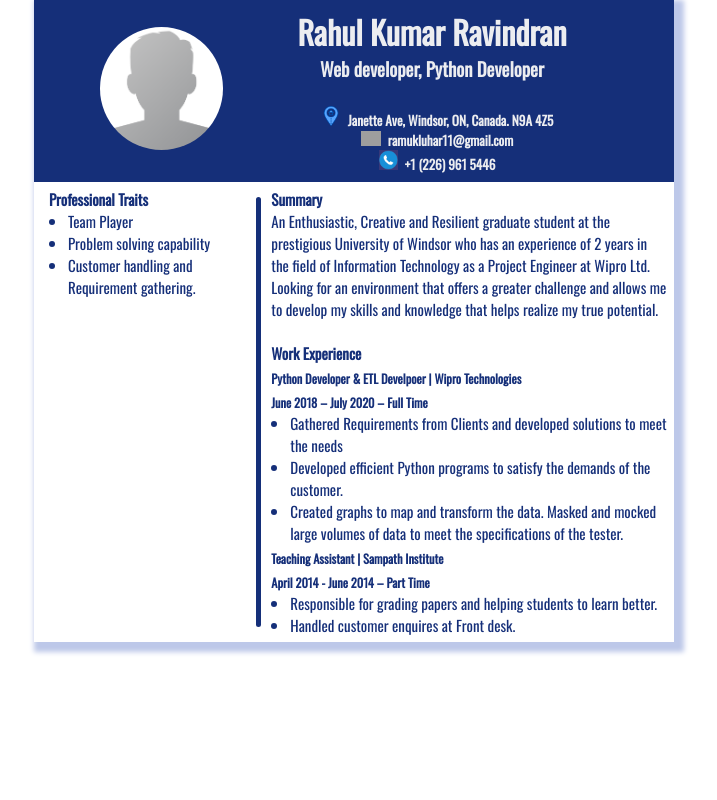
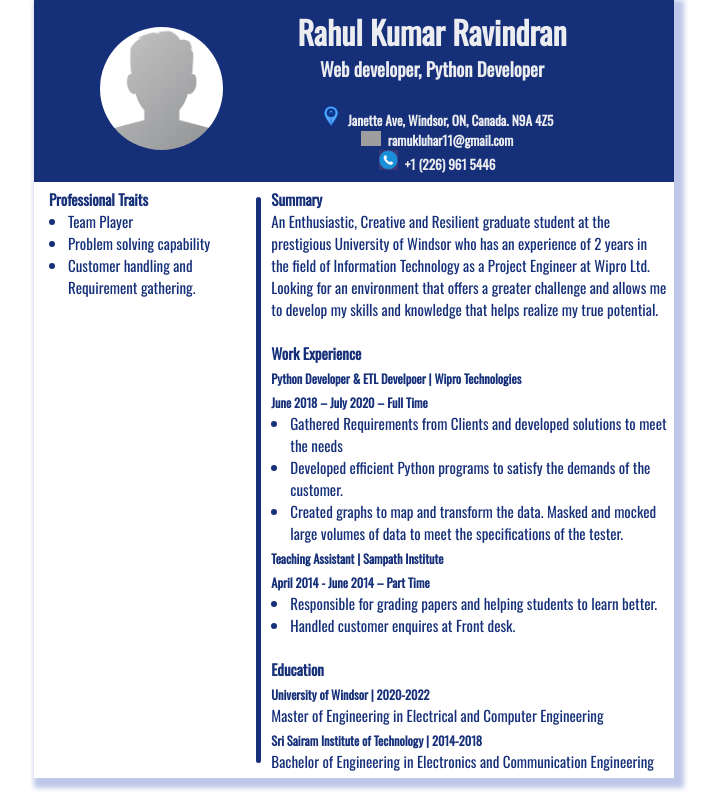
Before and after one commit to rahulkumarravindran/my-resume, a React (Create React App) app: page / in a window 1280 px wide. Shown: the whole page, without its empty margins (286-1003 px from the left). Built offline with nearby package versions, Linux system fonts and the light colour scheme; grey boxes are pictures that could not be loaded.

Commit message:
education details
Added the details regarding education.
added data regarding achievements and technical skills.

```diff
--- a/src/App.js
+++ b/src/App.js
@@ -11,7 +11,11 @@ function App() {
     phone: '+1 (226) 961 5446',
     professionalTraits: ['Team Player','Problem solving capability','Customer handling and Requirement gathering.'],
     summary: ['An Enthusiastic, Creative and Resilient graduate student at the prestigious University of Windsor who has an experience of 2 years in the field of Information Technology as a Project Engineer at Wipro Ltd.','Looking for an environment that offers a greater challenge and allows me to develop my skills and knowledge that helps realize my true potential.'],
-    workExperience:[{role:'Python Developer & ETL Develpoer | Wipro Technologies',timePeriod: 'June 2018 – July 2020 – Full Time',responsiblities: ['Gathered Requirements from Clients and developed solutions to meet the needs', 'Developed efficient Python programs to satisfy the demands of the customer.','Created graphs to map and transform the data. Masked and mocked large volumes of data to meet the specifications of the tester.']},{role:'Teaching Assistant | Sampath Institute',timePeriod: 'April 2014 - June 2014 – Part Time',responsiblities: ['Responsible for grading papers and helping students to learn better.','Handled customer enquires at Front desk.']}]
+    workExperience:[{role:'Python Developer & ETL Develpoer | Wipro Technologies',timePeriod: 'June 2018 – July 2020 – Full Time',responsiblities: ['Gathered Requirements from Clients and developed solutions to meet the needs', 'Developed efficient Python programs to satisfy the demands of the customer.','Created graphs to map and transform the data. Masked and mocked large volumes of data to meet the specifications of the tester.']},{role:'Teaching Assistant | Sampath Institute',timePeriod: 'April 2014 - June 2014 – Part Time',responsiblities: ['Responsible for grading papers and helping students to learn better.','Handled customer enquires at Front desk.']}],
+    education : [{institution:"University of Windsor | 2020-2022",field : 'Master of Engineering in Electrical and Computer Engineering'},{institution:"Sri Sairam Institute of Technology | 2014-2018",field : 'Bachelor of Engineering in Electronics and Communication Engineering'}],
+    achievements: ['Got the award “Exceeding Everest” for thinking out of the box and solving critical issues during my tenure as a Python developer at Wipro Ltd.', 'Won various competitions during my time as an undergraduate student.'],
+    technicalSkills: ['Python, HTML, CSS','JavaScript, React','Ab Initio, Informatica','SQL'],
+    areasOfInterest : ['Software Development','IoT','Machine Learning'],
   }
   return (
     <div className="App">
--- a/src/components/Body.js
+++ b/src/components/Body.js
@@ -22,6 +22,12 @@ const Body = (props) => {
                 <ul>
                     {element.responsiblities.map((responsibility,index)=>{return <li key={index}>{responsibility}</li>})
                     }</ul></>})}
+                    <br></br>
+                <h4>Education</h4>
+                {props.resumeDetails.education.map((educationDetail,index) => {return <>
+                <h5>{educationDetail.institution}</h5>
+                <p>{educationDetail.field}</p>
+                </>})}
 
             </div>
         </div>
```
